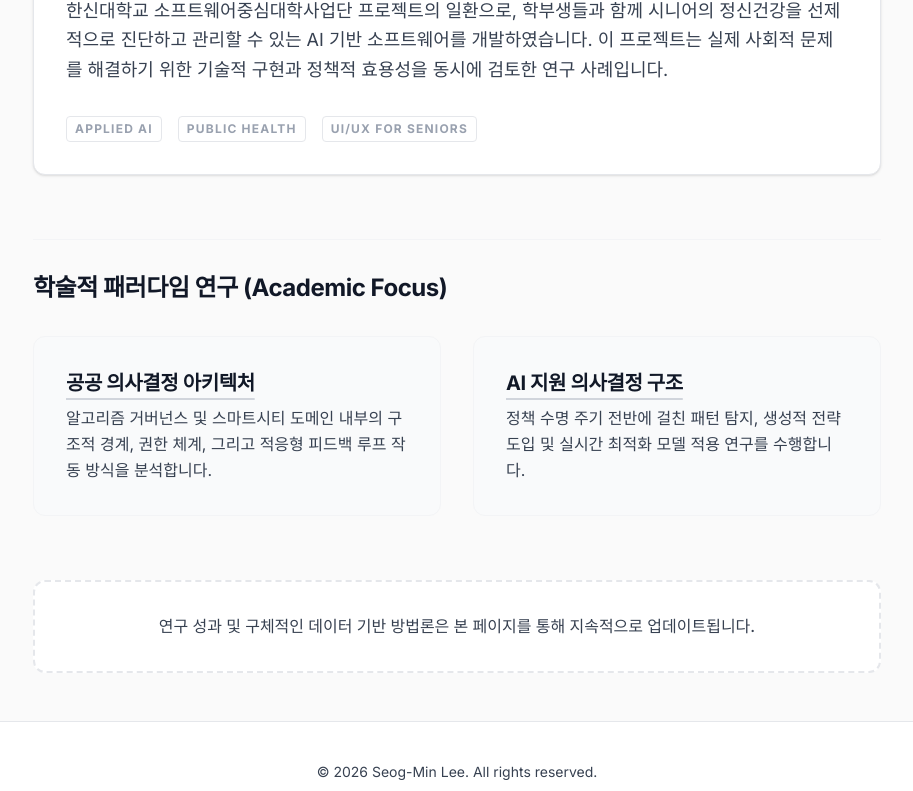
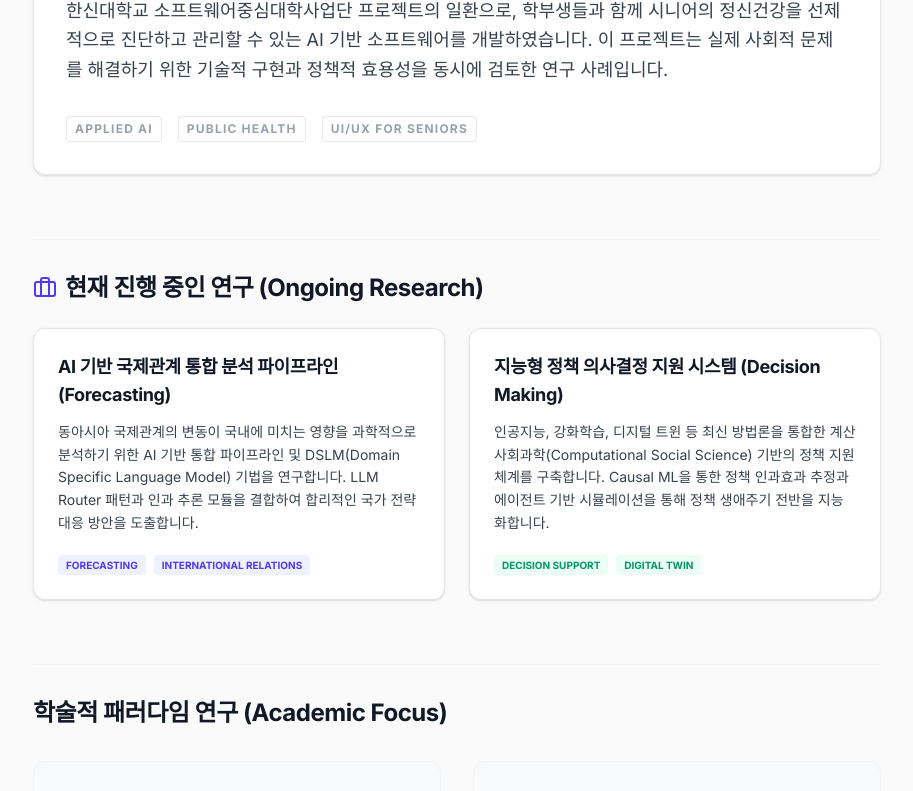
Before and after one commit to LeeSeogMin/my-life, a Next.js app: page /research in a window 1280 px wide. Shown: the part 478-1269 px from the top of the page, without its empty margins (183-1096 px from the left). Built offline with nearby package versions, Linux system fonts and the light colour scheme.

Commit message:
Remove Researcher title from Home and add Forecasting/Decision Making projects to Research page

```diff
--- a/src/app/page.tsx
+++ b/src/app/page.tsx
@@ -7,7 +7,6 @@ export default function Home() {
       {/* Bio Section (Main) */}
       <section className="space-y-8">
         <header className="space-y-4">
-          <h1 className="text-4xl font-extrabold tracking-tight text-gray-900 border-b border-gray-900 pb-4">Researcher</h1>
           <p className="text-2xl font-bold text-gray-900">
             이석민은 공공 정책과 전략적 의사결정 시스템을 연구하는 연구자이다.
           </p>
--- a/src/app/research/page.tsx
+++ b/src/app/research/page.tsx
@@ -48,6 +48,39 @@ export default function ResearchPage() {
                 </div>
             </section>
 
+            {/* Ongoing Research Projects */}
+            <section className="space-y-6 pt-8 border-t border-gray-100">
+                <h2 className="text-2xl font-bold text-gray-900 flex items-center gap-2">
+                    <Briefcase className="w-6 h-6 text-indigo-600" />
+                    현재 진행 중인 연구 (Ongoing Research)
+                </h2>
+                <div className="grid gap-6 md:grid-cols-2">
+                    {/* Project 1: Forecasting */}
+                    <div className="bg-white border border-gray-200 rounded-xl p-6 shadow-sm hover:shadow-md transition-shadow space-y-3">
+                        <h3 className="text-lg font-bold text-gray-900">AI 기반 국제관계 통합 분석 파이프라인 (Forecasting)</h3>
+                        <p className="text-gray-600 text-sm leading-relaxed">
+                            동아시아 국제관계의 변동이 국내에 미치는 영향을 과학적으로 분석하기 위한 AI 기반 통합 파이프라인 및 DSLM(Domain Specific Language Model) 기법을 연구합니다. LLM Router 패턴과 인과 추론 모듈을 결합하여 합리적인 국가 전략 대응 방안을 도출합니다.
+                        </p>
+                        <div className="flex gap-2 pt-2">
+                            <span className="text-[10px] font-bold bg-indigo-50 text-indigo-600 px-2 py-0.5 rounded uppercase">Forecasting</span>
+                            <span className="text-[10px] font-bold bg-indigo-50 text-indigo-600 px-2 py-0.5 rounded uppercase">International Relations</span>
+                        </div>
+                    </div>
+
+                    {/* Project 2: Decision Making */}
+                    <div className="bg-white border border-gray-200 rounded-xl p-6 shadow-sm hover:shadow-md transition-shadow space-y-3">
+                        <h3 className="text-lg font-bold text-gray-900">지능형 정책 의사결정 지원 시스템 (Decision Making)</h3>
+                        <p className="text-gray-600 text-sm leading-relaxed">
+                            인공지능, 강화학습, 디지털 트윈 등 최신 방법론을 통합한 계산사회과학(Computational Social Science) 기반의 정책 지원 체계를 구축합니다. Causal ML을 통한 정책 인과효과 추정과 에이전트 기반 시뮬레이션을 통해 정책 생애주기 전반을 지능화합니다.
+                        </p>
+                        <div className="flex gap-2 pt-2">
+                            <span className="text-[10px] font-bold bg-emerald-50 text-emerald-600 px-2 py-0.5 rounded uppercase">Decision Support</span>
+                            <span className="text-[10px] font-bold bg-emerald-50 text-emerald-600 px-2 py-0.5 rounded uppercase">Digital Twin</span>
+                        </div>
+                    </div>
+                </div>
+            </section>
+
             {/* Theoretical Paradigms */}
             <section className="space-y-8 pt-8 border-t border-gray-100">
                 <h2 className="text-2xl font-bold text-gray-900">학술적 패러다임 연구 (Academic Focus)</h2>
```
